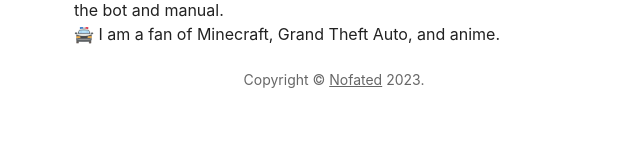
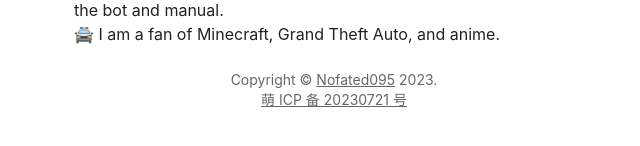
Before and after one commit to Nofated095/nof.moe, a React (Vite) app: page / in a window 1280 px wide. Shown: the part 498-644 px from the top of the page, without its empty margins (306-946 px from the left). Built offline with nearby package versions, Linux system fonts and the light colour scheme; a web font is replaced by a local one.

Commit message:
Update Copyright

```diff
--- a/src/App.tsx
+++ b/src/App.tsx
@@ -9,13 +9,20 @@ import Tab from '@mui/material/Tab';
 
 function Copyright() {
   return (
-    <Typography variant="body2" color="text.secondary" align="center">
-      {'Copyright © '}
-      <Link color="inherit" href="https://nof.moe">
-        Nofated
-      </Link>{' '}
-      {new Date().getFullYear()}.
-    </Typography>
+    <>
+      <Typography variant="body2" color="text.secondary" align="center">
+        {'Copyright © '}
+        <Link color="inherit" href="#">
+          Nofated095
+        </Link>{' '}
+        {new Date().getFullYear()}.
+      </Typography>
+      <Typography variant="body2" color="text.secondary" align="center">
+        <Link color="inherit" href="https://icp.gov.moe/?keyword=20230721">
+        萌 ICP 备 20230721 号
+        </Link>
+      </Typography>
+    </>
   );
 }
 
@@ -122,9 +129,7 @@ export default function App() {
               </Box>
             </TabPanel>
           </Box>
-          {/*           <TabsPannel /> */}
         </Grid>
-
         <Copyright />
       </Box>
     </Container>
```
Also changed, not shown: src/ProTip.tsx (deleted, +0 -22 lines).
